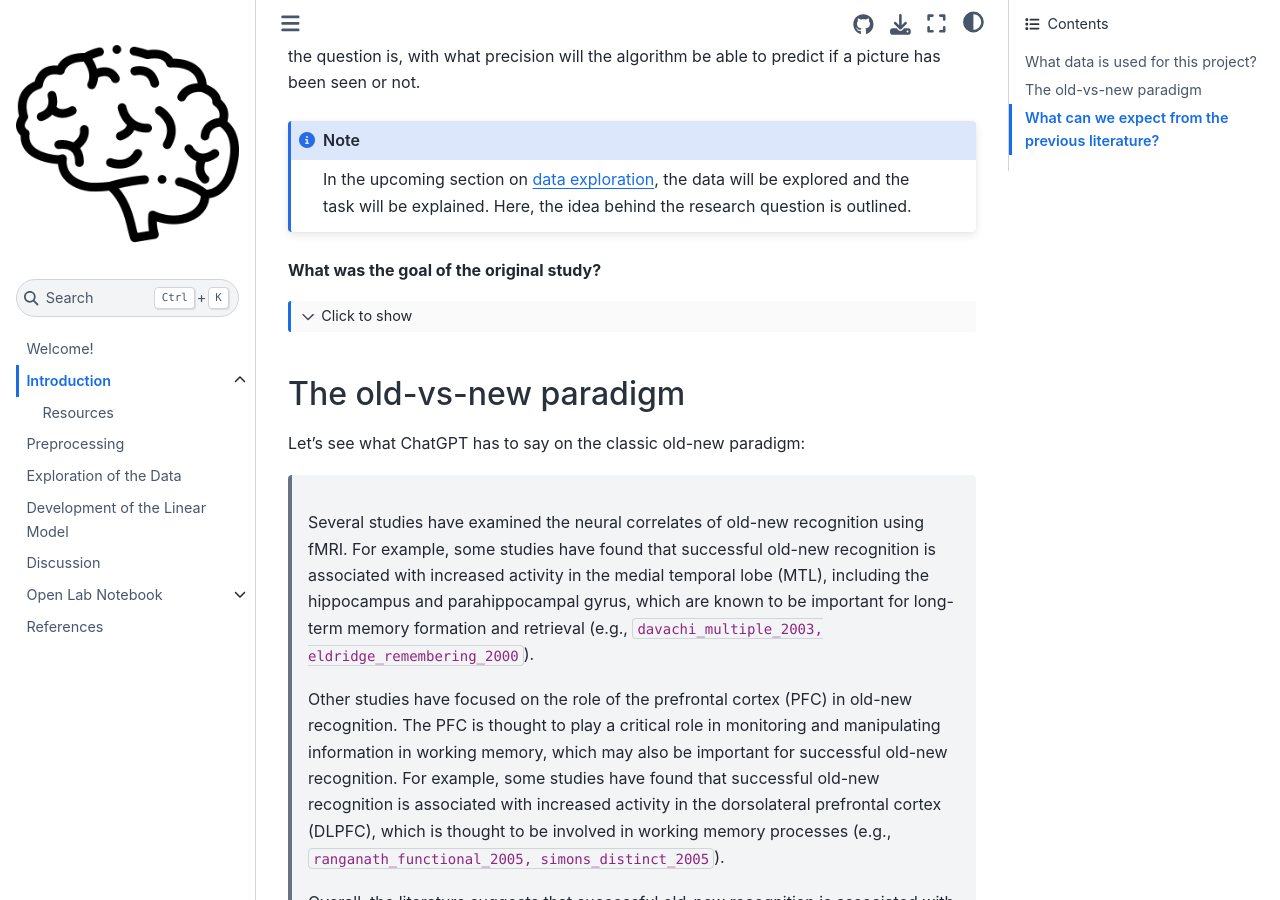
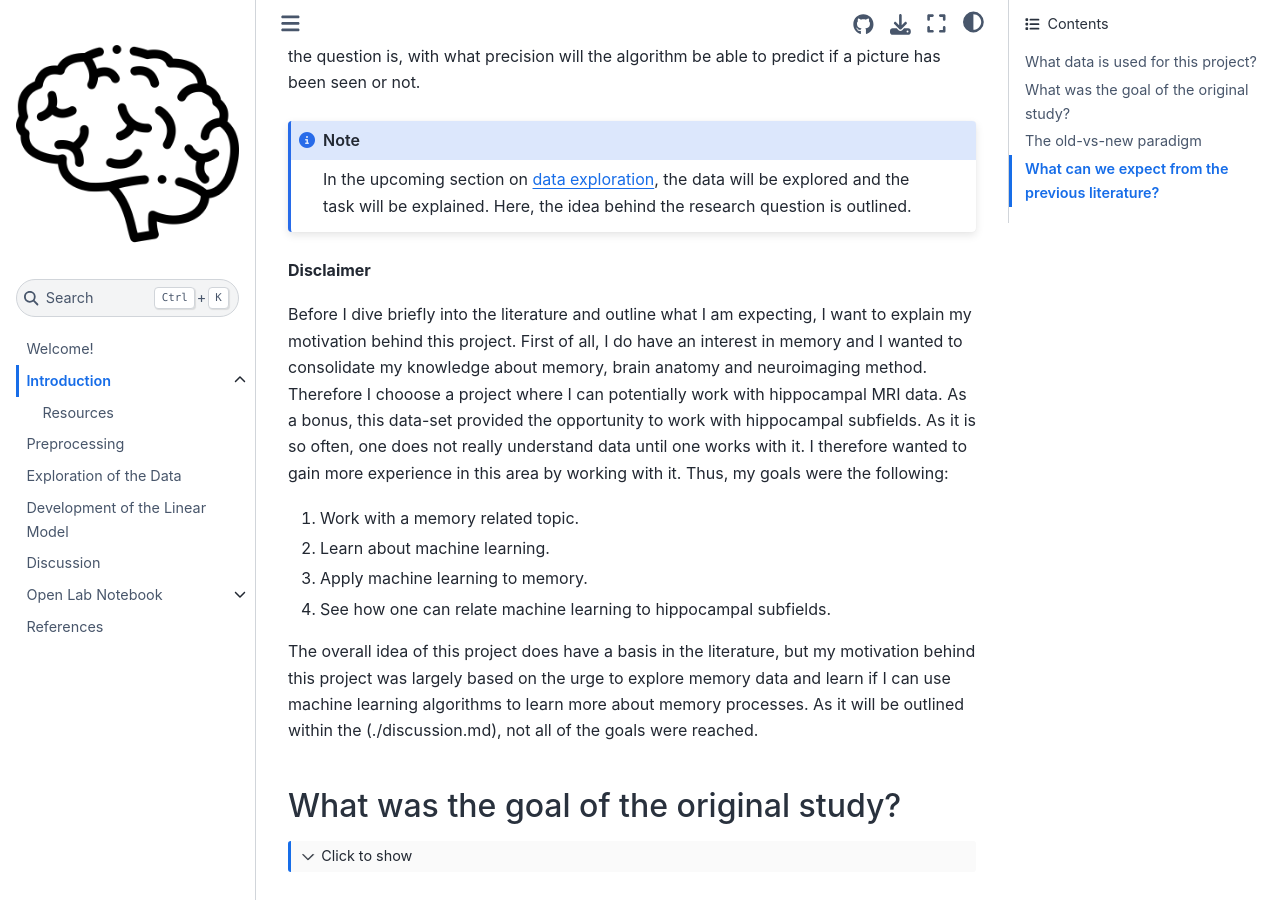
Before and after one commit to tchaase/research-internship-2022, a Jupyter Book: the page built from content/markdown/data_set.md, in a window 1280 px wide and 900 px high, scrolled down 252 px. Built offline with Jupyter Book 1.0.4 settings and Sphinx 7.4.7 and the Sphinx Book theme 1.1.4, drawn with Linux system fonts in a browser that asks for light colours; cross-references to code outside the pages are shown as plain code.

Commit message:
Added motivation for the project

````diff
--- a/content/markdown/data_set.md
+++ b/content/markdown/data_set.md
@@ -10,7 +10,19 @@ In the upcoming section on [data exploration](../code/data_exploration.ipynb), t
 Here, the idea behind the research question is outlined.
 ```
 
-**What was the goal of the original study?**
+**Disclaimer**
+
+Before I dive briefly into the literature and outline what I am expecting, I want to explain my motivation behind this project. First of all, I do have an interest in memory and I wanted to consolidate my knowledge about memory, brain anatomy and neuroimaging method. Therefore I chooose a project where I can potentially work with hippocampal MRI data. As a bonus, this data-set provided the opportunity to work with hippocampal subfields. As it is so often, one does not really understand data until one works with it. I therefore wanted to gain more experience in this area by working with it. Thus, my goals were the following:
+
+1. Work with a memory related topic.
+2. Learn about machine learning.
+3. Apply machine learning to memory.
+4. See how one can relate machine learning to hippocampal subfields.
+
+The overall idea of this project does have a basis in the literature, but my motivation behind this project was largely based on the urge to explore memory data and learn if I can use machine learning algorithms to learn more about memory processes. As it will be outlined within the (./discussion.md), not all of the goals were reached.
+
+
+## What was the goal of the original study?
 ```{toggle}
 The primary goal of the authors of the original study was to answer a very different question than the one pursued here.
 Wanjia et al. were interested in how  brain activity changes in relation to highly similar images. They wanted to show, in what way a decorrrelation of hippocampal activation may relate to a subsequent resolution of memory interference. In their study, the authors were able to show that activity in the regions of the dentate gyrus and one subregion of the hippocampus (CA3) shows a decorrelation pattern that is associated with learning. While memories traces that interfere will overlap during the initial encoding, over time the authors found there to be a pattern that leads to these memory traces being less similar, therefore aiding memory performance.
@@ -83,6 +95,7 @@ Although the above description barely scratches the surface of how the brain ena
 Following this, it will be explored if a supervised model can be trained to predict if an item was previously seen!
 
 
+
 Also, here is a TED-talk on an aspect of memory I did not cover at all I found interesting!
 
 <iframe width="560" height="315" src="https://www.youtube.com/embed/Q4tbqEAMMLw" title="YouTube video player" frameborder="0" allow="accelerometer; autoplay; clipboard-write; encrypted-media; gyroscope; picture-in-picture" allowfullscreen></iframe>
````
